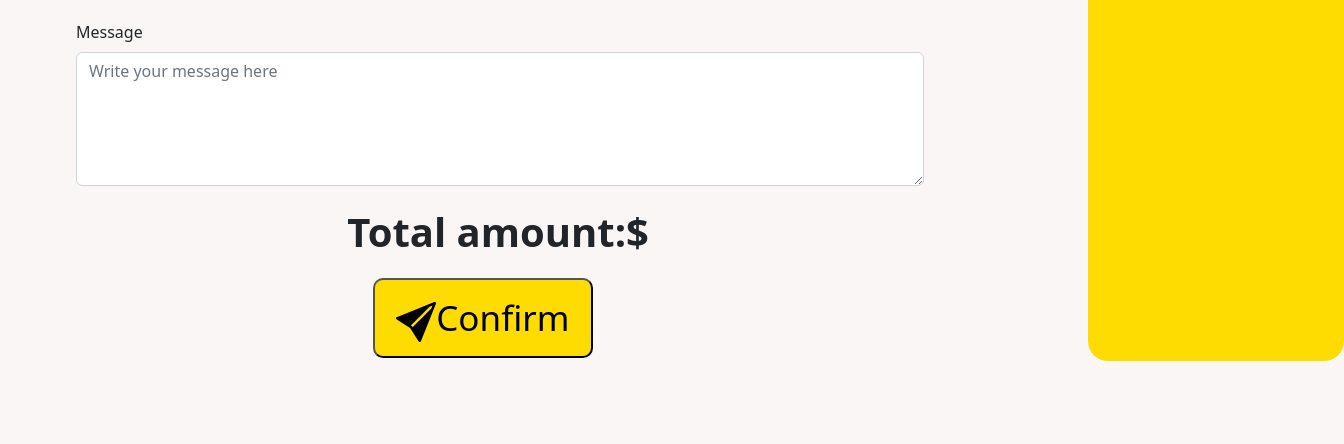
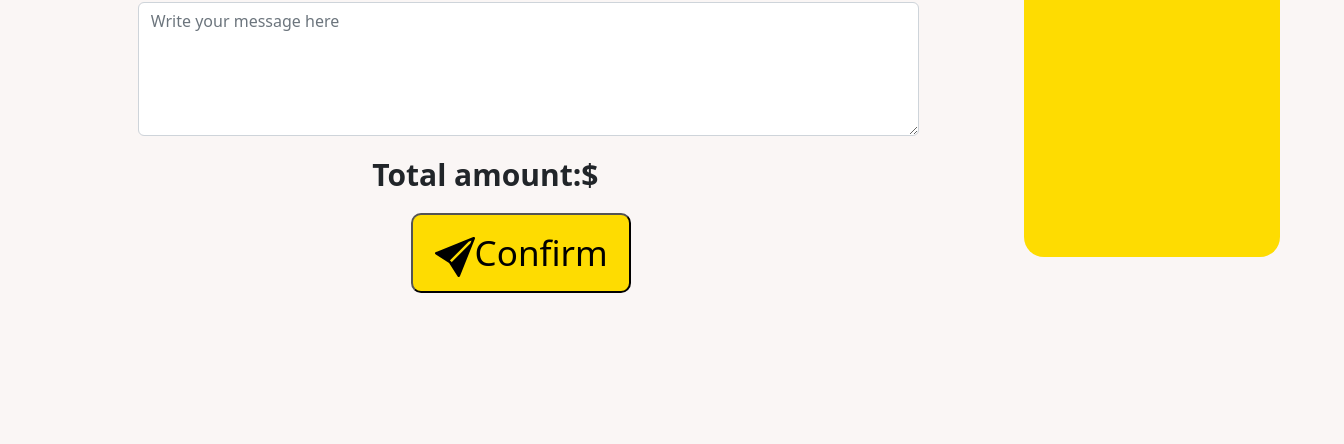
Before and after one commit to arunbhalli/food_w_magic, a plain HTML site: page ticket.html in a window 1280 px wide. Shown: the part 801-1245 px from the top of the page, 1344 px wide, since content can reach past the window. Drawn offline with nearby package versions, Linux system fonts and the light colour scheme.

Commit message:
fixed tickets functionality

```diff
--- a/ticket.css
+++ b/ticket.css
@@ -14,14 +14,14 @@
   margin-left: 5%;
 }
 #total {
-  margin-left: 32%;
+  margin-left: 30%;
   font-weight: bold;
-  font-size: 40px;
+  font-size: 30px;
 }
 .right-box {
   position: absolute;
   background-color: #fedc01;
-  height: 120%;
+  height: 110vh;
   margin-left: 80%;
   width: 20%;
   z-index: -1;
--- a/ticket.html
+++ b/ticket.html
@@ -60,10 +60,10 @@
   <div>
     <!-- header1 -->
     <div class="title"><span class="menutitle">Your Tickets</span></div>
-    <div id="form">
-      <div class="container row mt-4">
-        <div class="right-box">
-        </div>
+    <div class="right-box">
+    </div>
+    <div class="container">
+      <div id="form">
         <div class="row">
           <div class="col">
             <label class="form-label">First Name</label>
```
Also changed, not shown: index.html (+0 -1 lines).
